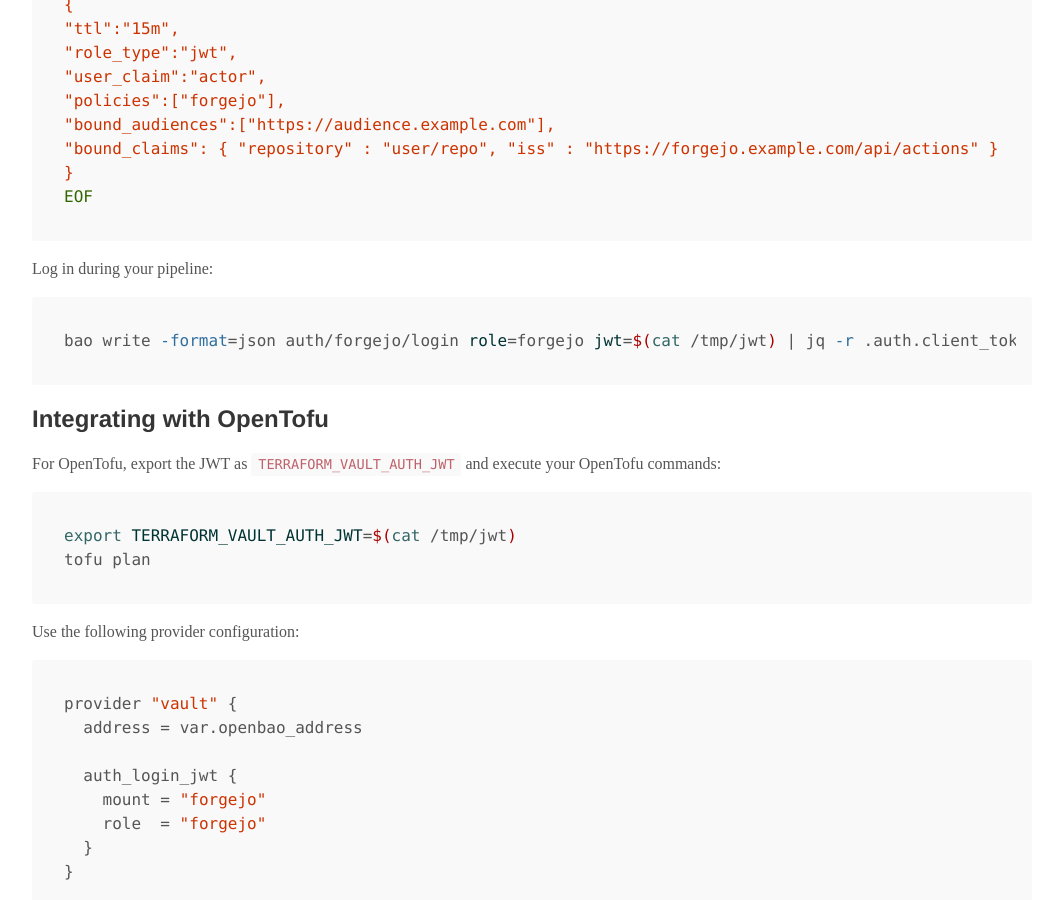
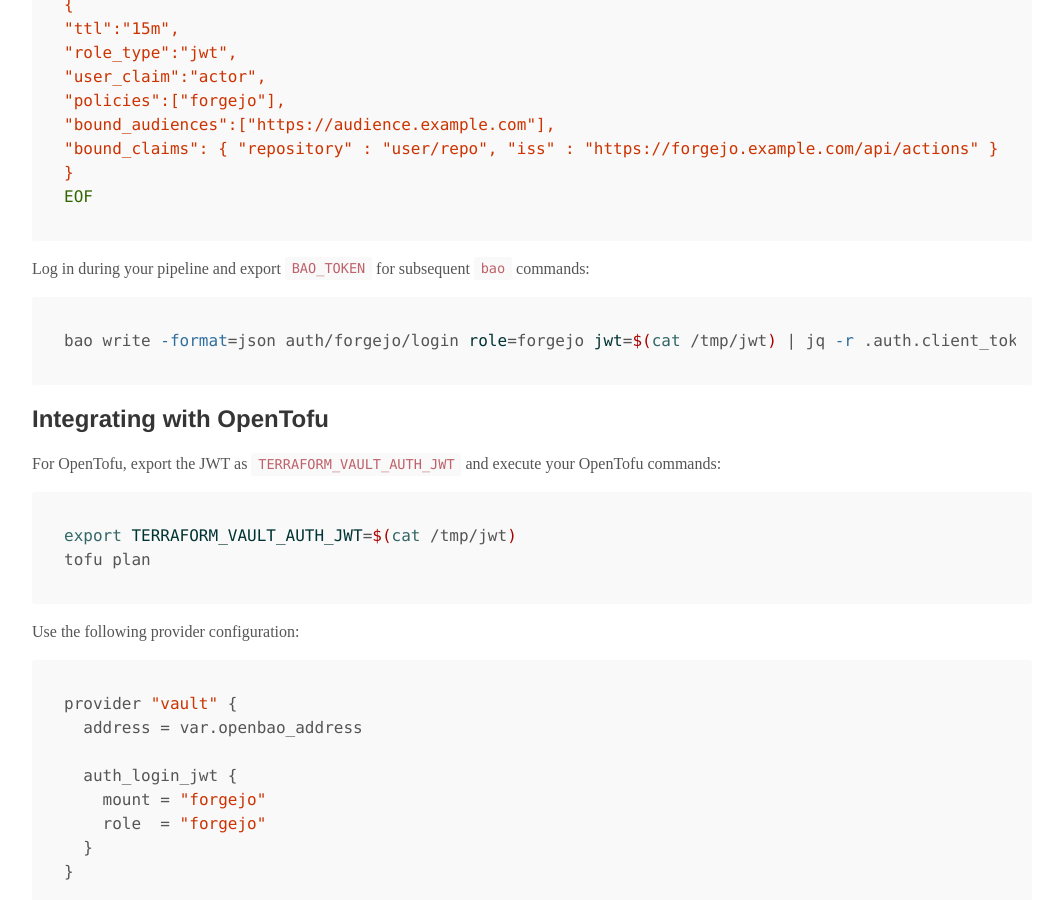
Before and after one commit to eyenx/blog, a Jekyll site: the page built from src/_posts/2026-08-26-forgejo-actions-jwt-id-tokens-for-openbao.md, in a window 1280 px wide and 900 px high, scrolled down 1634 px. Shown: the whole window, without its empty margins (108-1155 px from the left). Built offline with Jekyll 4.4.1, drawn with Linux system fonts in a browser that asks for light colours; comment, search, counter and statistics services are not loaded.

Commit message:
Potential fix for pull request finding
Co-authored-by: Copilot Autofix powered by AI <175728472+Copilot@users.noreply.github.com>

````diff
--- a/src/_posts/2026-08-26-forgejo-actions-jwt-id-tokens-for-openbao.md
+++ b/src/_posts/2026-08-26-forgejo-actions-jwt-id-tokens-for-openbao.md
@@ -65,7 +65,7 @@ bao write auth/forgejo/role/forgejo - <<EOF
 EOF
 ```
 
-Log in during your pipeline:
+Log in during your pipeline and export `BAO_TOKEN` for subsequent `bao` commands:
 
 ```bash
 bao write -format=json auth/forgejo/login role=forgejo jwt=$(cat /tmp/jwt) | jq -r .auth.client_token > /tmp/.bao-token
````
